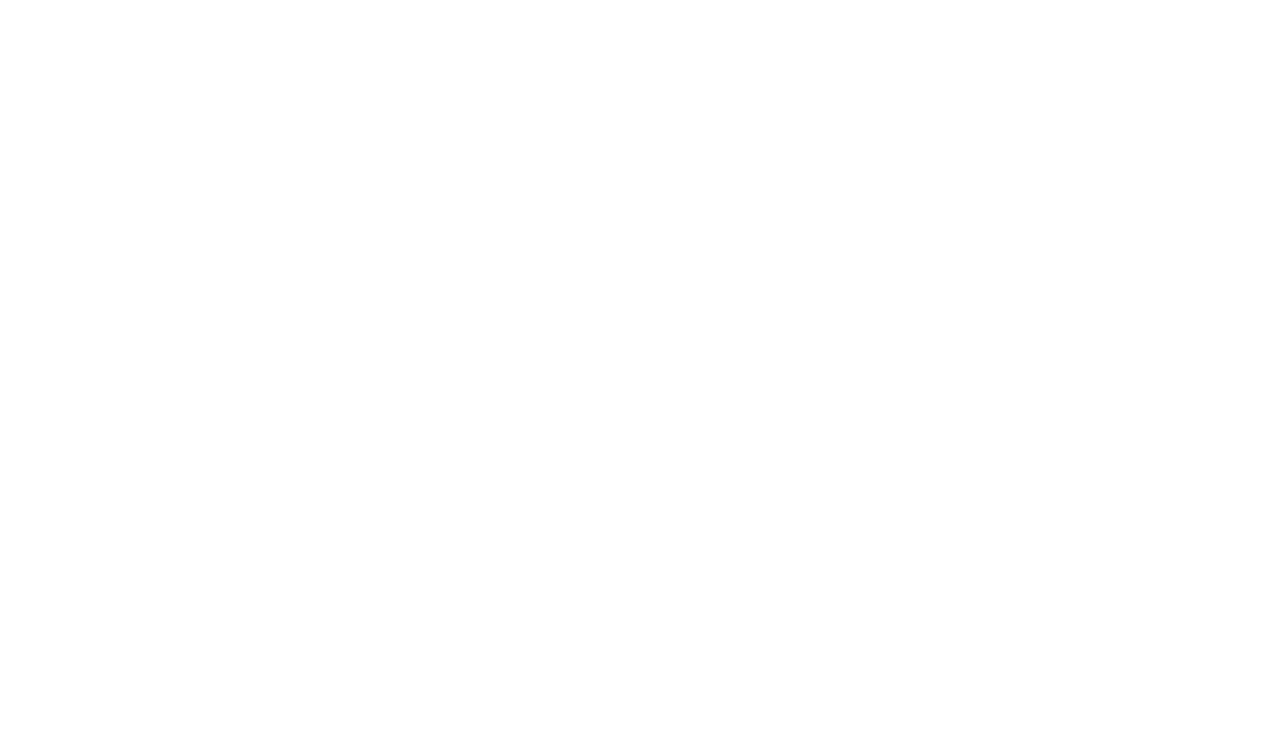
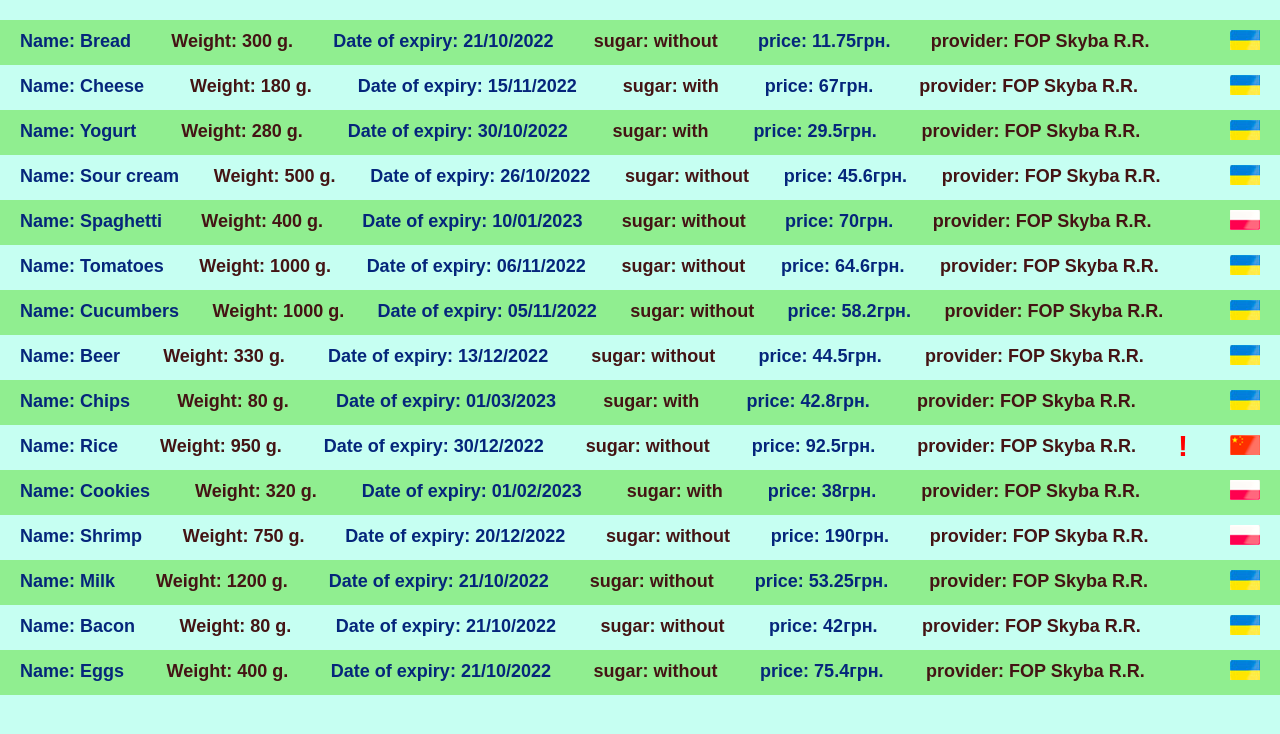
Before and after one commit to RomanBletsko/Front-End-Pro-Bletsko, a website: page hw11/index.html in a window 1280 px wide. Drawn offline with Linux system fonts and the light colour scheme.

Commit message:
first commit

```diff
--- a/hw11/index.html
+++ b/hw11/index.html
@@ -4,6 +4,7 @@
     <meta charset="UTF-8">
     <meta http-equiv="X-UA-Compatible" content="IE=edge">
     <meta name="viewport" content="width=device-width, initial-scale=1.0">
+    <link rel="stylesheet" href="staly.css">
     <title>Document</title>
 </head>
 <body>
--- a/hw11/script.js
+++ b/hw11/script.js
@@ -0,0 +1,233 @@
+const listOfProducts = [
+  {
+    productName: "Bread",
+    productDate: {
+      weight: 300,
+      sertificate: true,
+      dateOfExpiry: "21/10/2022",
+      sugarFree: true,
+    },
+    productProvider: "FOP Skyba R.R.",
+    productCountry: "UA",
+    productPrice: 11.75,
+  },
+  {
+    productName: "Cheese",
+    productDate: {
+      weight: 180,
+      sertificate: true,
+      dateOfExpiry: "15/11/2022",
+      sugarFree: false,
+    },
+    productProvider: "FOP Skyba R.R.",
+    productCountry: "UA",
+    productPrice: 67,
+  },
+  {
+    productName: "Yogurt",
+    productDate: {
+      weight: 280,
+      sertificate: true,
+      dateOfExpiry: "30/10/2022",
+      sugarFree: false,
+    },
+    productProvider: "FOP Skyba R.R.",
+    productCountry: "UA",
+    productPrice: 29.5,
+  },
+  {
+    productName: "Sour cream",
+    productDate: {
+      weight: 500,
+      sertificate: true,
+      dateOfExpiry: "26/10/2022",
+      sugarFree: true,
+    },
+    productProvider: "FOP Skyba R.R.",
+    productCountry: "UA",
+    productPrice: 45.6,
+  },
+  {
+    productName: "Spaghetti",
+    productDate: {
+      weight: 400,
+      sertificate: true,
+      dateOfExpiry: "10/01/2023",
+      sugarFree: true,
+    },
+    productProvider: "FOP Skyba R.R.",
+    productCountry: "PL",
+    productPrice: 70,
+  },
+  {
+    productName: "Tomatoes",
+    productDate: {
+      weight: 1000,
+      sertificate: true,
+      dateOfExpiry: "06/11/2022",
+      sugarFree: true,
+    },
+    productProvider: "FOP Skyba R.R.",
+    productCountry: "UA",
+    productPrice: 64.6,
+  },
+  {
+    productName: "Cucumbers",
+    productDate: {
+      weight: 1000,
+      sertificate: true,
+      dateOfExpiry: "05/11/2022",
+      sugarFree: true,
+    },
+    productProvider: "FOP Skyba R.R.",
+    productCountry: "UA",
+    productPrice: 58.2,
+  },
+  {
+    productName: "Beer",
+    productDate: {
+      weight: 330,
+      sertificate: true,
+      dateOfExpiry: "13/12/2022",
+      sugarFree: true,
+    },
+    productProvider: "FOP Skyba R.R.",
+    productCountry: "UA",
+    productPrice: 44.5,
+  },
+  {
+    productName: "Chips",
+    productDate: {
+      weight: 80,
+      sertificate: true,
+      dateOfExpiry: "01/03/2023",
+      sugarFree: false,
+    },
+    productProvider: "FOP Skyba R.R.",
+    productCountry: "UA",
+    productPrice: 42.8,
+  },
+  {
+    productName: "Rice",
+    productDate: {
+      weight: 950,
+      sertificate: false,
+      dateOfExpiry: "30/12/2022",
+      sugarFree: true,
+    },
+    productProvider: "FOP Skyba R.R.",
+    productCountry: "CN",
+    productPrice: 92.5,
+  },
+  {
+    productName: "Cookies",
+    productDate: {
+      weight: 320,
+      sertificate: true,
+      dateOfExpiry: "01/02/2023",
+      sugarFree: false,
+    },
+    productProvider: "FOP Skyba R.R.",
+    productCountry: "PL",
+    productPrice: 38,
+  },
+  {
+    productName: "Shrimp",
+    productDate: {
+      weight: 750,
+      sertificate: true,
+      dateOfExpiry: "20/12/2022",
+      sugarFree: true,
+    },
+    productProvider: "FOP Skyba R.R.",
+    productCountry: "PL",
+    productPrice: 190,
+  },
+  {
+    productName: "Milk",
+    productDate: {
+      weight: 1200,
+      sertificate: true,
+      dateOfExpiry: "21/10/2022",
+      sugarFree: true,
+    },
+    productProvider: "FOP Skyba R.R.",
+    productCountry: "UA",
+    productPrice: 53.25,
+  },
+  {
+    productName: "Bacon",
+    productDate: {
+      weight: 80,
+      sertificate: true,
+      dateOfExpiry: "21/10/2022",
+      sugarFree: true,
+    },
+    productProvider: "FOP Skyba R.R.",
+    productCountry: "UA",
+    productPrice: 42,
+  },
+  {
+    productName: "Eggs",
+    productDate: {
+      weight: 400,
+      sertificate: true,
+      dateOfExpiry: "21/10/2022",
+      sugarFree: true,
+    },
+    productProvider: "FOP Skyba R.R.",
+    productCountry: "UA",
+    productPrice: 75.4,
+  },
+];
+
+const ul = document.createElement("ul");
+ul.classList.add("products-list");
+document.body.prepend(ul);
+for (let i = 0; i < listOfProducts.length; i++) {
+  const li = document.createElement("li");
+  for (let x = 0; x < 8; x++) {
+    const span = document.createElement("span");
+    li.append(span);
+    if (x % 2 === 0) {
+      span.style.color = "#05267b";
+    }
+  }
+  ul.append(li);
+  li.classList.add(`item-${i + 1}`);
+  li.classList.add("product-item");
+
+  const name = listOfProducts[i]["productName"];
+  const weight = listOfProducts[i].productDate.weight;
+  const date = listOfProducts[i].productDate.dateOfExpiry;
+  const sugar = listOfProducts[i].productDate.sugarFree ? "without" : "with";
+  const price = listOfProducts[i]["productPrice"];
+  const provider = listOfProducts[i]["productProvider"];
+  const sertificate = listOfProducts[i].productDate.sertificate ? " " : "!";
+  let country;
+  switch (listOfProducts[i].productCountry) {
+    case "UA":
+      country = "./images/ukrainee_64.png";
+      break;
+    case "CN":
+      country = "./images/china_64.png";
+      break;
+    case "PL":
+      country = "./images/poland_64.png";
+      break;
+  }
+
+  li.children[0].innerHTML = `Name:  ${name} `;
+  li.children[1].innerHTML = `Weight:  ${weight} g.`;
+  li.children[2].innerHTML = `Date of expiry:  ${date}`;
+  li.children[3].innerHTML = `sugar:  ${sugar}`;
+  li.children[4].innerHTML = `price:  ${price}грн.`;
+  li.children[5].innerHTML = `provider:  ${provider}`;
+  li.children[6].innerHTML = sertificate;
+  li.children[7].innerHTML = `<img src=${country} />`;
+  li.children[6].style.fontSize = "30px";
+  li.children[6].style.color = "red";
+  if (i % 2 === 0) {
+    li.style.backgroundColor = "lightgreen";
+  }
+}
--- /dev/null
+++ b/hw11/staly.css
@@ -0,0 +1,21 @@
+body{
+    margin: 0;
+    background: #c6fff2;
+    font: 14px/18px black Arial, sans-serif;
+}
+.products-list{
+    margin: 0;
+    list-style: none;
+    padding:20px 0;
+
+}
+.product-item {
+    margin: 0;
+    padding: 10px 20px;
+    display: flex;
+    justify-content: space-between  ;
+    color: #441414;
+    font-weight: 600;
+    font-size: 18px;
+    line-height: 22px;
+}
```
Also changed, not shown: hw11/images/china_64.png (added), hw11/images/poland_64.png (added), hw11/images/ukrainee_64.png (added), 2 other files.
